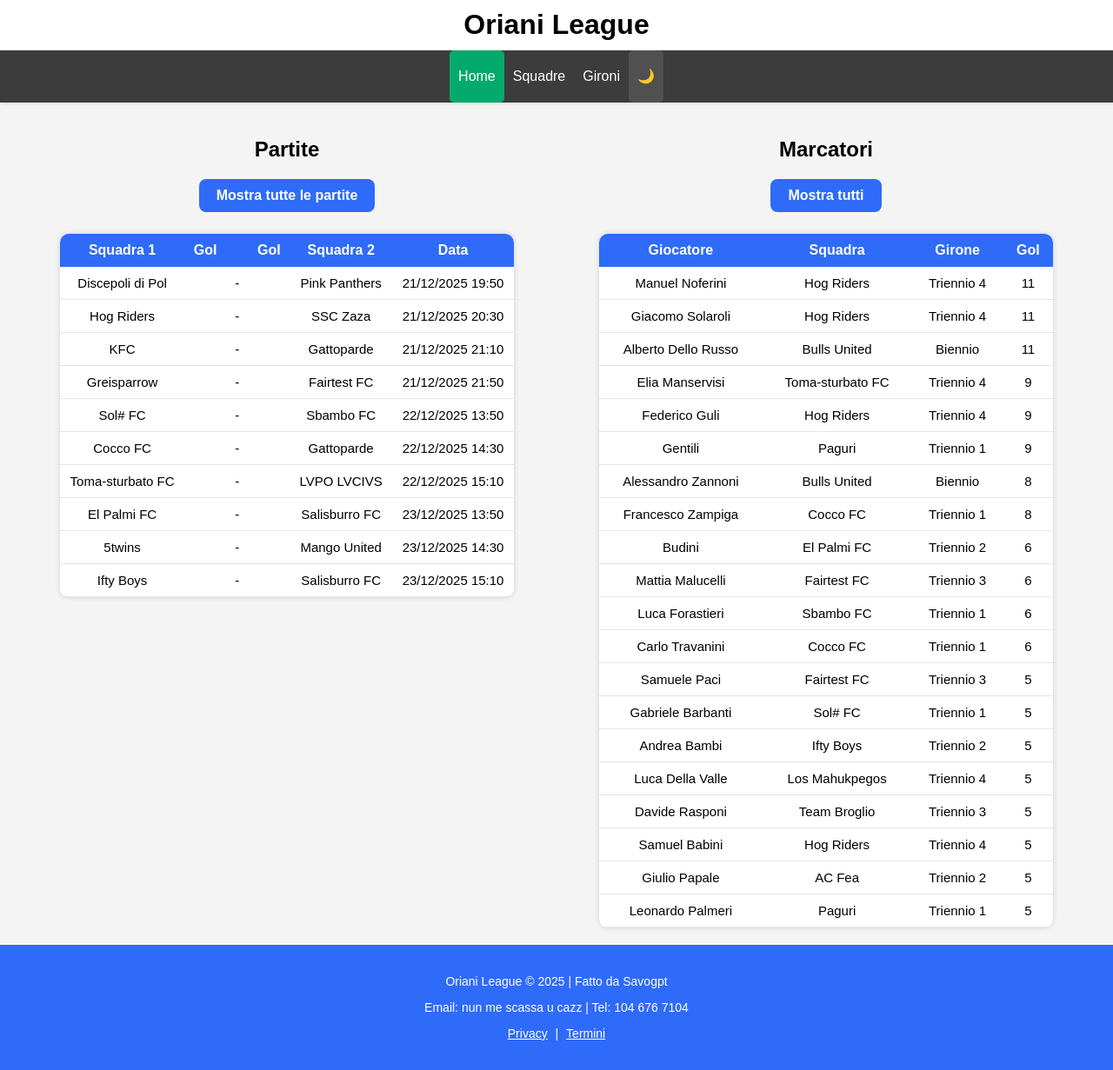
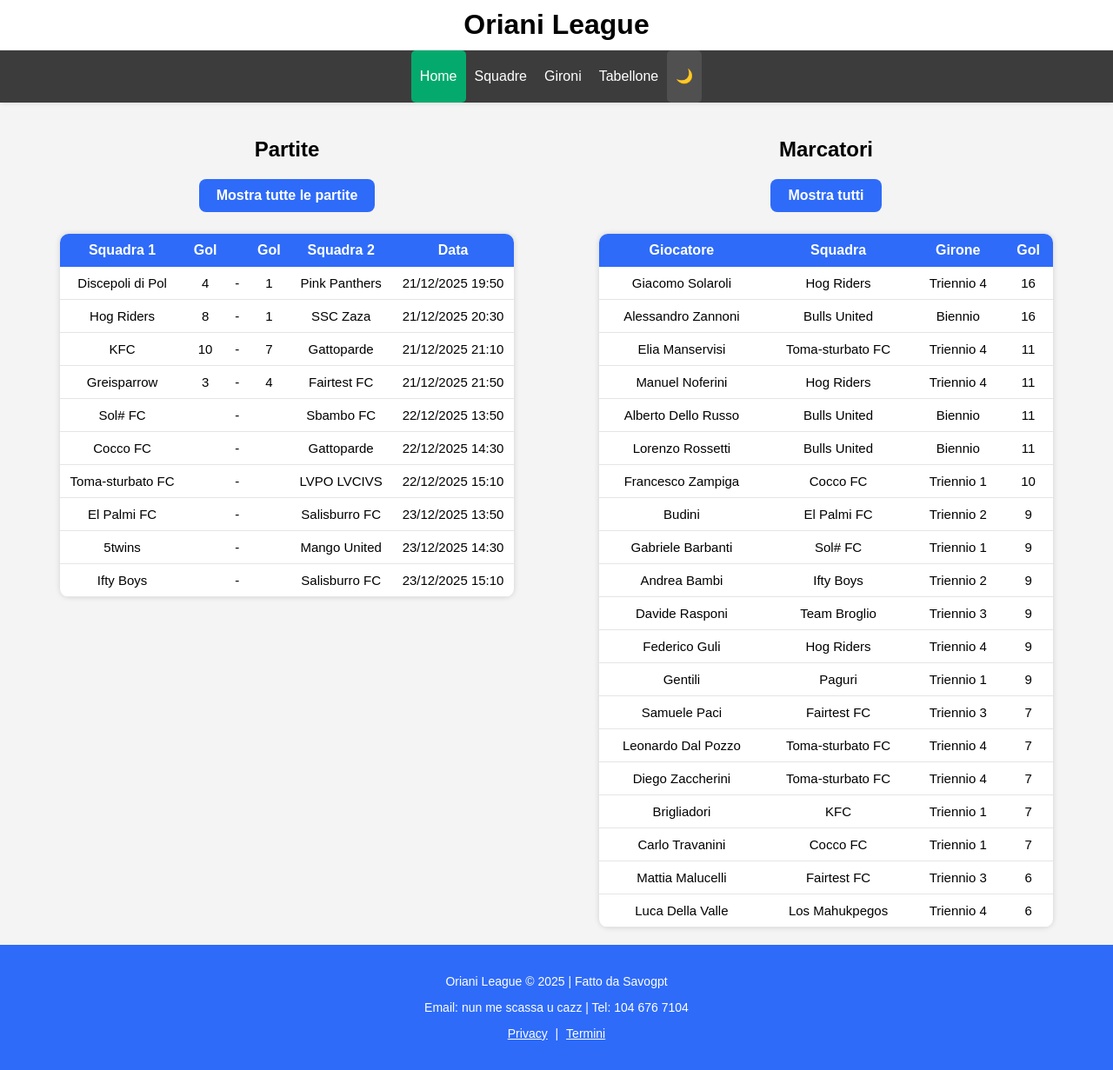
Before and after one commit to Piccione090big/Oriani-League-website, a PHP site: page / in a window 1280 px wide. Shown: the whole page at 87% size. Run offline with PHP 8.4, Linux system fonts and the light colour scheme.

Commit message:
Add files via upload

```diff
--- a/database/marcatori.txt
+++ b/database/marcatori.txt
@@ -151,3 +151,65 @@
 151;39;165;4
 152;39;166;1
 153;39;171;3
+154;32;131;2
+155;32;132;1
+156;32;133;5
+157;32;175;1
+158;32;172;2
+159;32;173;1
+160;32;174;1
+161;37;104;1
+162;37;106;3
+163;37;107;7
+164;37;109;2
+165;37;110;6
+166;37;73;1
+167;37;77;1
+168;42;131;6
+169;42;133;2
+170;42;145;1
+171;45;66;4
+172;45;68;2
+173;45;70;1
+174;45;1;3
+175;45;2;1
+176;54;78;4
+177;54;79;1
+178;54;176;4
+179;54;177;1
+180;54;178;1
+181;54;87;1
+182;40;161;1
+183;40;135;1
+184;40;136;1
+185;40;179;3
+186;52;158;2
+187;52;159;1
+188;52;180;1
+189;52;27;4
+190;52;181;1
+191;38;8;1
+192;38;11;2
+193;38;13;1
+194;38;94;1
+195;43;115;1
+196;43;116;5
+197;43;117;2
+198;43;123;1
+199;46;134;3
+200;46;135;5
+201;46;179;1
+202;46;182;1
+203;46;42;1
+204;46;43;1
+205;46;44;1
+206;46;45;1
+207;46;46;1
+208;46;47;1
+209;46;48;1
+210;48;82;1
+211;48;83;1
+212;48;85;1
+213;48;14;2
+214;48;18;1
+215;48;19;1
--- a/database/squadre.txt
+++ b/database/squadre.txt
@@ -1,27 +1,27 @@
-1;1;6;20;Bulls United
-2;1;3;2;Comandatore FC
+1;1;12;34;Bulls United
+2;1;3;-3;Comandatore FC
 3;1;9;3;Brighingham
-4;1;0;-15;5twins
+4;1;0;-24;5twins
 5;1;0;0;Barciolona
 6;1;3;-10;Mango United
-7;2;4;-1;Cocco FC
-8;2;9;21;Paguri
-9;2;9;18;Sol# FC
-10;2;0;-30;KFC
+7;2;4;-2;Cocco FC
+8;2;9;17;Paguri
+9;2;12;19;Sol# FC
+10;2;6;-23;KFC
 11;2;7;16;Sbambo FC
-12;2;0;-24;Gattoparde
-13;3;3;7;Ifty Boys
+12;2;0;-27;Gattoparde
+13;3;6;10;Ifty Boys
 14;3;7;4;AC Fea
 15;3;1;-11;Chiringuito FC
-16;3;4;3;El Palmi FC
+16;3;4;0;El Palmi FC
 17;3;1;-3;Salisburro FC
-18;4;7;3;Discepoli di Pol
-19;4;0;-14;Team Broglio
-20;4;0;-3;Greisparrow
-21;4;7;12;Fairtest FC
-22;4;6;2;Pink Panthers
-23;5;4;9;Toma-sturbato FC
-24;5;7;37;Hog Riders
-25;5;6;-5;SSC Zaza
-26;5;3;-12;Los Mahukpegos
+18;4;10;6;Discepoli di Pol
+19;4;3;-4;Team Broglio
+20;4;0;-14;Greisparrow
+21;4;10;13;Fairtest FC
+22;4;6;-1;Pink Panthers
+23;5;7;26;Toma-sturbato FC
+24;5;10;44;Hog Riders
+25;5;6;-12;SSC Zaza
+26;5;3;-29;Los Mahukpegos
 27;5;0;-29;LVPO LVCIVS
--- a/index.html
+++ b/index.html
@@ -27,6 +27,8 @@
             await renderSquadra();
         else if (page === "girone")
             await renderGirone();
+        else if (page === "finali")
+            await renderFinali();
     }
 
     async function loadAllData() {
@@ -74,6 +76,7 @@
             <a href="?p=home" class="active">Home</a>
             <a href="?p=squadre">Squadre</a>
             <a href="?p=gironi">Gironi</a>
+            <a href="?p=finali">Tabellone</a>
             <button id="themeToggle" onclick="toggleTheme()" class="navBarToggle">${document.body.classList.contains("dark") ? "☀️" : "🌙"}</button>
         </div>
 
@@ -120,6 +123,7 @@
             <a href="?p=home">Home</a>
             <a href="?p=squadre" class="active">Squadre</a>
             <a href="?p=gironi">Gironi</a>
+            <a href="?p=finali">Tabellone</a>
             <button id="themeToggle" onclick="toggleTheme()" class="navBarToggle">${document.body.classList.contains("dark") ? "☀️" : "🌙"}</button>
         </div>
 
@@ -199,6 +203,7 @@
             <a href="?p=home">Home</a>
             <a href="?p=squadre" class="active">Squadre</a>
             <a href="?p=gironi">Gironi</a>
+            <a href="?p=finali">Tabellone</a>
             <button id="themeToggle" onclick="toggleTheme()" class="navBarToggle">${document.body.classList.contains("dark") ? "☀️" : "🌙"}</button>
         </div>
 
@@ -326,6 +331,7 @@
             <a href="?p=home">Home</a>
             <a href="?p=squadre">Squadre</a>
             <a href="?p=gironi" class="active">Gironi</a>
+            <a href="?p=finali">Tabellone</a>
             <button id="themeToggle" onclick="toggleTheme()" class="navBarToggle">${document.body.classList.contains("dark") ? "☀️" : "🌙"}</button>
         </div>
 
@@ -430,6 +436,7 @@
             <a href="?p=home">Home</a>
             <a href="?p=squadre">Squadre</a>
             <a href="?p=gironi" class="active">Gironi</a>
+            <a href="?p=finali">Tabellone</a>
             <button id="themeToggle" onclick="toggleTheme()" class="navBarToggle">${document.body.classList.contains("dark") ? "☀️" : "🌙"}</button>
         </div>
         <div style="margin:20px 0 0 20px;">
@@ -505,6 +512,129 @@
             </table>
         </div>
     `;
+    }
+
+    const ELIMINATION_START = new Date("2025-06-15");
+
+    const ROUNDS = [
+        { name: "Ottavi", start: "2025-06-15", end: "2025-06-17" },
+        { name: "Quarti", start: "2025-06-18", end: "2025-06-20" },
+        { name: "Semifinali", start: "2025-06-21", end: "2025-06-23" },
+        { name: "Finale", start: "2025-06-24", end: "2025-06-25" }
+    ];
+
+    function getRound(matchDate) {
+        const d = new Date(matchDate);
+
+        return ROUNDS.find(r =>
+            d >= new Date(r.start) && d <= new Date(r.end)
+        )?.name || null;
+    }
+
+    function buildBracket(games) {
+        const bracket = {};
+
+        ROUNDS.forEach(r => bracket[r.name] = []);
+
+        games
+            .filter(g => new Date(g.orario) >= ELIMINATION_START)
+            .forEach(g => {
+                const round = getRound(g.orario);
+                if (round) bracket[round].push(g);
+            });
+
+        return bracket;
+    }
+
+    async function renderFinali() {
+        const [squadre, games] = await Promise.all([
+            loadSquadre(),
+            loadGames()
+        ]);
+
+        const bracketData = buildBracket(games);
+
+        const structure = [
+            { name: "Ottavi", count: 8 },
+            { name: "Quarti", count: 4 },
+            { name: "Semifinali", count: 2 },
+            { name: "Finale", count: 1 }
+        ];
+
+        document.querySelector(".content").innerHTML = `
+        <h1>Oriani League</h1>
+        <div class="navbar">
+            <a href="?p=home">Home</a>
+            <a href="?p=squadre">Squadre</a>
+            <a href="?p=gironi">Gironi</a>
+            <a href="?p=finali" class="active">Tabellone</a>
+            <button id="themeToggle" onclick="toggleTheme()" class="navBarToggle">${document.body.classList.contains("dark") ? "☀️" : "🌙"}</button>
+        </div>
+
+        <h2 style="text-align:center; margin-top: 20px;">Tabellone Finale</h2>
+
+        <div class="bracket-wrapper" style="min-height: 800px;">
+            ${structure.map(round => {
+            const realMatches = bracketData[round.name] || [];
+            const slots = new Array(round.count).fill(null).map((_, i) => realMatches[i] || null);
+
+            return `
+                <div class="bracket-column">
+                    <div class="bracket-header">${round.name}</div>
+
+                    ${slots.map(m => {
+                        let cardContent = "";
+
+                        if (!m) {
+                            cardContent = `
+                                    <div class="match-card" style="opacity: 0.6;">
+                                        <div class="team-row">
+                                            <span style="color:var(--text-secondary); font-style:italic;">TBD</span>
+                                            <strong style="background: #999;">-</strong>
+                                        </div>
+                                        <div class="team-row">
+                                            <span style="color:var(--text-secondary); font-style:italic;">TBD</span>
+                                            <strong style="background: #999;">-</strong>
+                                        </div>
+                                        <div class="match-date">In attesa</div>
+                                    </div>`;
+                        }
+                        else {
+                            const t1 = squadre.find(s => s.id === m.id1)?.nome ?? "TBD";
+                            const t2 = squadre.find(s => s.id === m.id2)?.nome ?? "TBD";
+                            const score1 = m.gol1 !== null ? m.gol1 : "";
+                            const score2 = m.gol2 !== null ? m.gol2 : "";
+
+                            const w1 = (m.gol1 !== null && m.gol2 !== null && m.gol1 > m.gol2) ? 'font-weight:bold; color:var(--text-main);' : 'color:var(--text-secondary);';
+                            const w2 = (m.gol1 !== null && m.gol2 !== null && m.gol2 > m.gol1) ? 'font-weight:bold; color:var(--text-main);' : 'color:var(--text-secondary);';
+
+                            cardContent = `
+                                    <div class="match-card">
+                                        <div class="team-row" style="${w1}">
+                                            <span>${t1}</span>
+                                            <strong>${score1}</strong>
+                                        </div>
+                                        <div class="team-row" style="${w2}">
+                                            <span>${t2}</span>
+                                            <strong>${score2}</strong>
+                                        </div>
+                                        <div class="match-date">
+                                            ${formatDate(m.orario).split(' ')[0]}
+                                        </div>
+                                    </div>`;
+                        }
+
+                        return `
+                                <div class="match-wrapper">
+                                    ${cardContent}
+                                </div>
+                                `;
+                    }).join("")}
+                </div>
+                `;
+            }).join("")}
+        </div>
+        `;
     }
 
     let showAllGames = false;
--- a/style.css
+++ b/style.css
@@ -16,6 +16,8 @@
     --match-win: hsl(145, 35%, 90%);
     --match-draw: hsl(45, 40%, 90%);
     --match-loss: hsl(0, 40%, 92%);
+
+    --line-color: #cccccc;
 }
 
 body.dark {
```
Also changed, not shown: other parts of style.css (+113 -0 lines), database/calciatori.txt (+58 -47 lines), database/partite.txt (+11 -11 lines).
